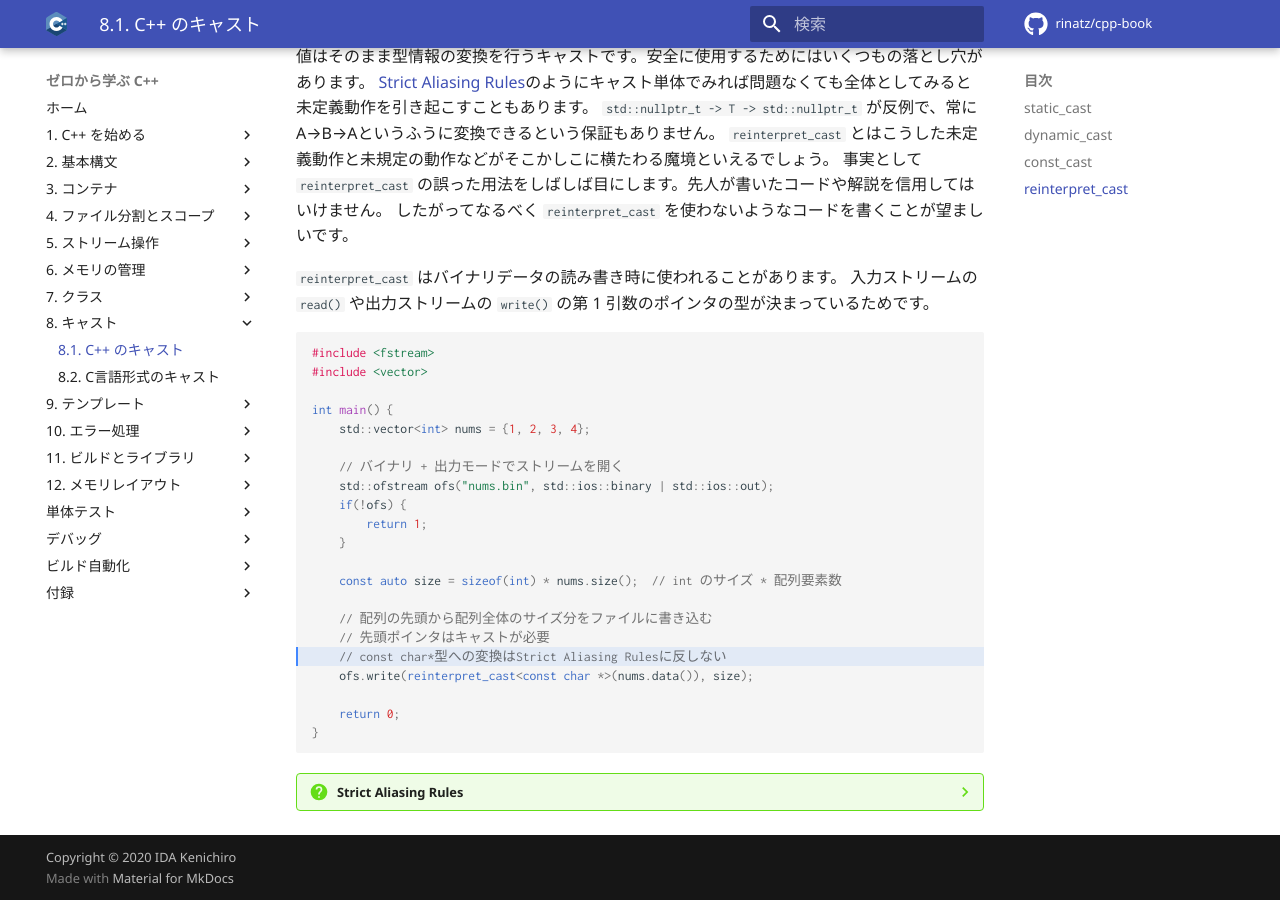
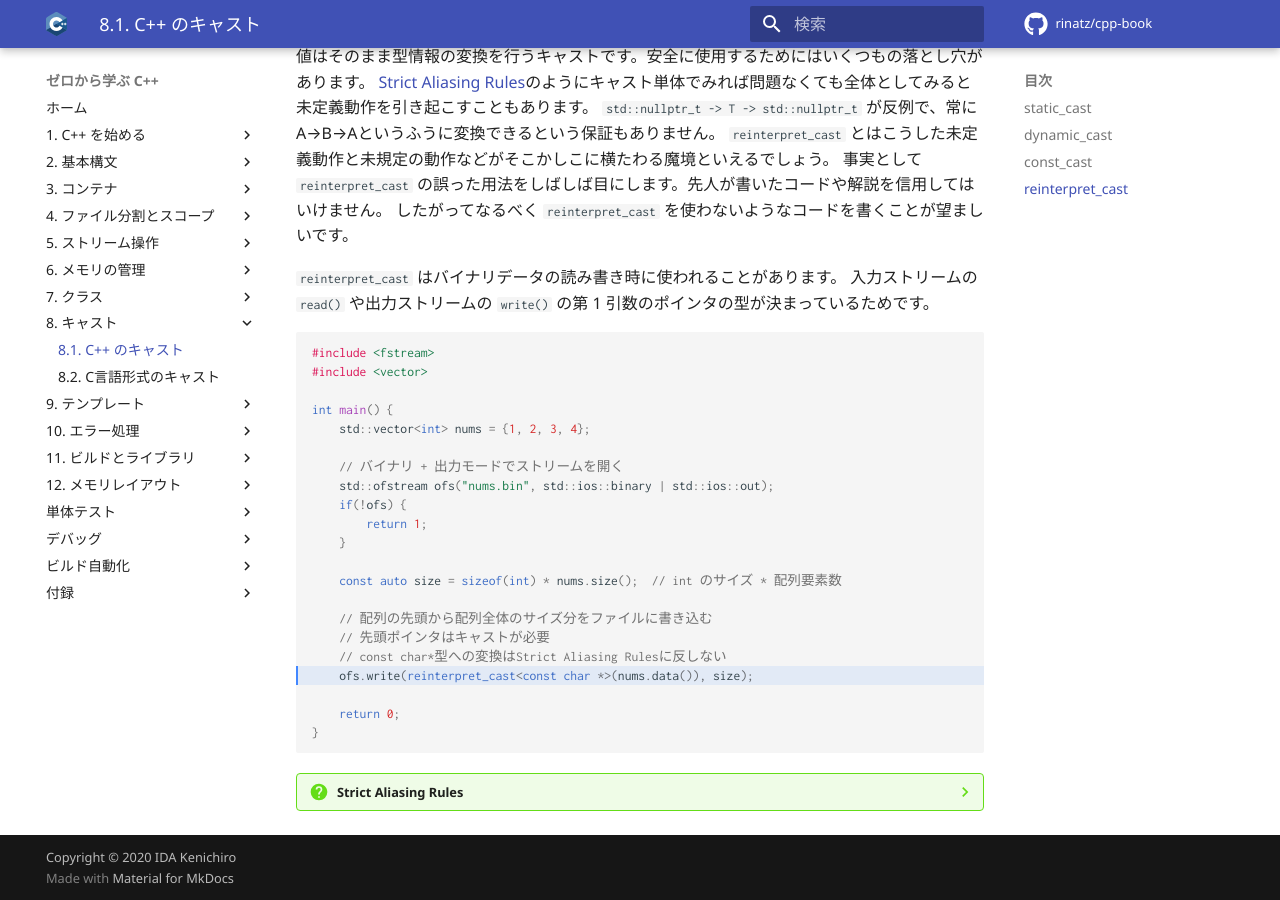
Before and after one commit to rinatz/cpp-book, an MkDocs documentation site: the page built from docs/ch08-01-cpp-casts.md, in a window 1280 px wide and 900 px high, scrolled down 1831 px. Built offline with MkDocs 1.6.1 and Material for MkDocs 9.7.7, drawn with Linux system fonts in a browser that asks for light colours; comment, search, counter and statistics services are not loaded.

Commit message:
chore(cpp-casts): fix highlight line

````diff
--- a/docs/ch08-01-cpp-casts.md
+++ b/docs/ch08-01-cpp-casts.md
@@ -89,7 +89,7 @@ std::string& x = const_cast<std::string&>(str);
 `reinterpret_cast` はバイナリデータの読み書き時に使われることがあります。
 入力ストリームの `read()` や出力ストリームの `write()` の第 1 引数のポインタの型が決まっているためです。
 
-```cpp hl_lines="17"
+```cpp hl_lines="18"
 #include <fstream>
 #include <vector>
 
````
